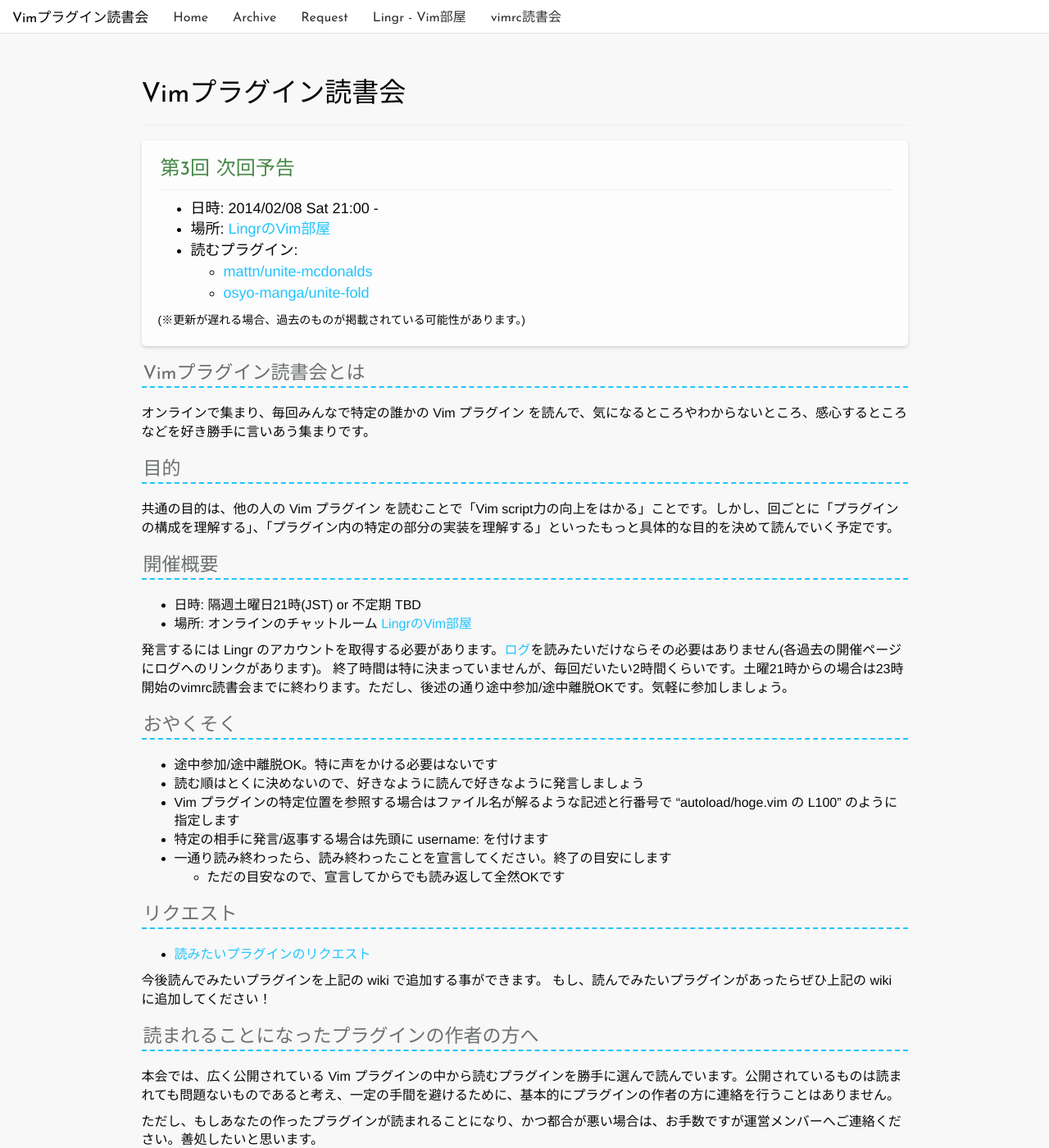
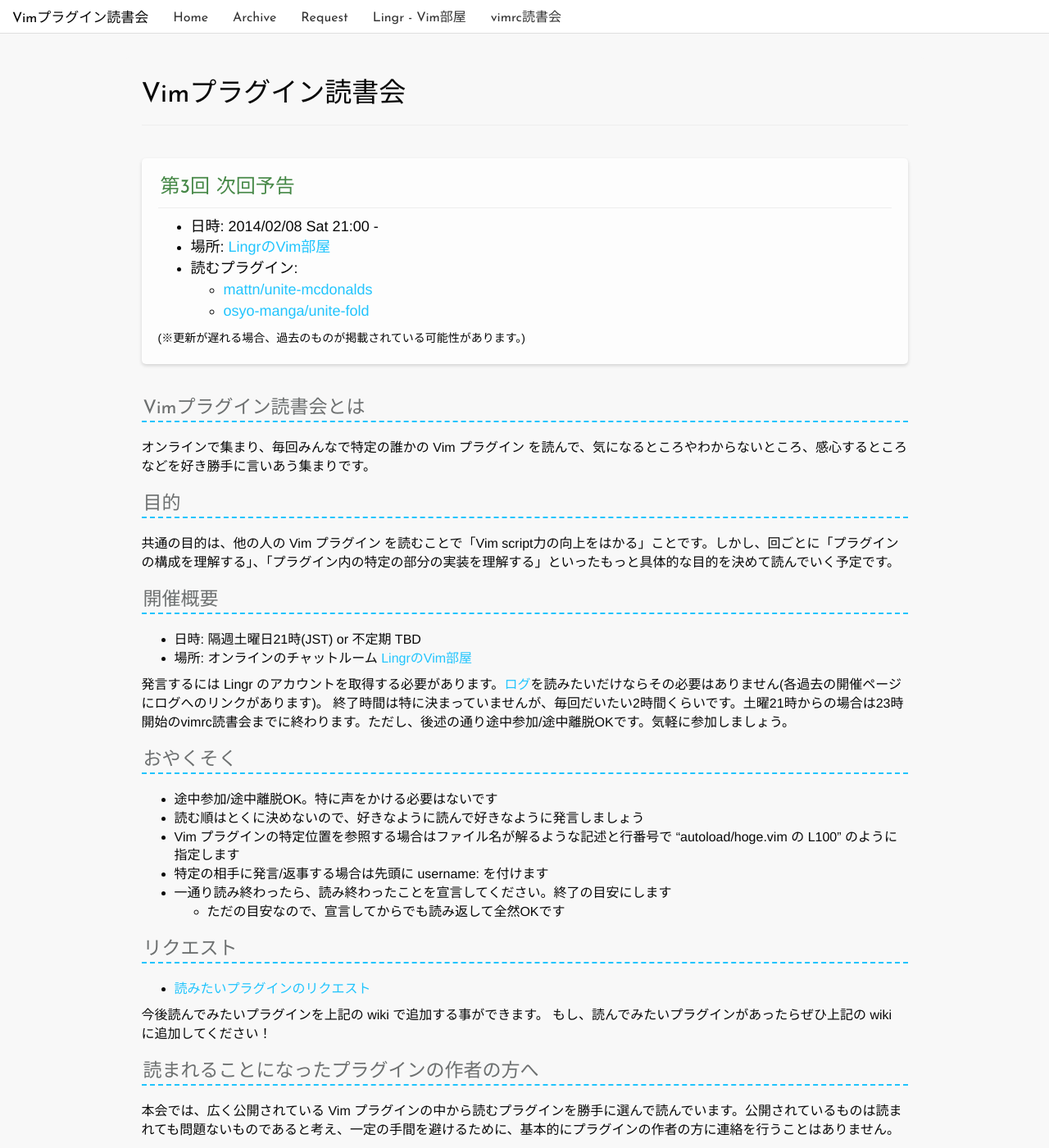
Before and after one commit to haya14busa/reading-vimplugin, a Jekyll site: the page built from index.md, in a window 1280 px wide and 1400 px high. Shown: the whole window at 82% size. Built offline with Jekyll 4.4.1, drawn with Linux system fonts in a browser that asks for light colours; nearby versions of some CDN libraries; Markdown is read by kramdown in place of the engine named in the settings.

Commit message:
Add margin

```diff
--- a/css/style.css
+++ b/css/style.css
@@ -47,6 +47,7 @@ h3 {
   background-color: #fdfdfd;
   border-radius: 5px;
   padding: 20px;
+  margin: 40px 0;
 }
 .white-box h2 {
   color: #468847;
--- a/css/style.styl
+++ b/css/style.styl
@@ -100,6 +100,7 @@ h3
   background-color: #fdfdfd
   border-radius: 5px
   padding: 20px
+  margin: 40px 0
   h2
     color: simplex_green
     text-shadow: -1px 1px 0 rgba(255, 255, 255, 1)
```
